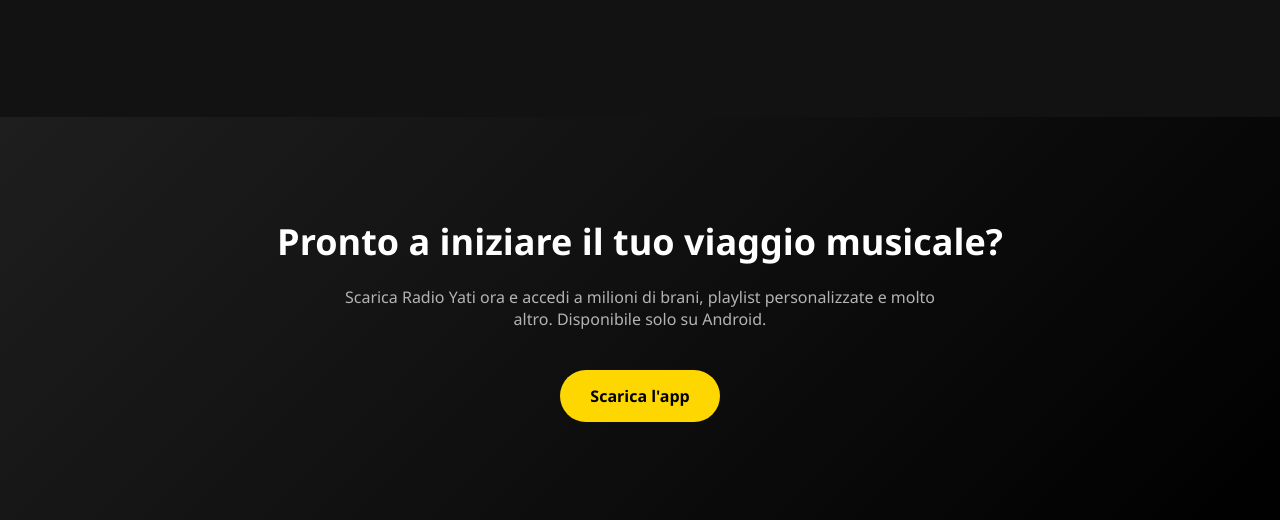
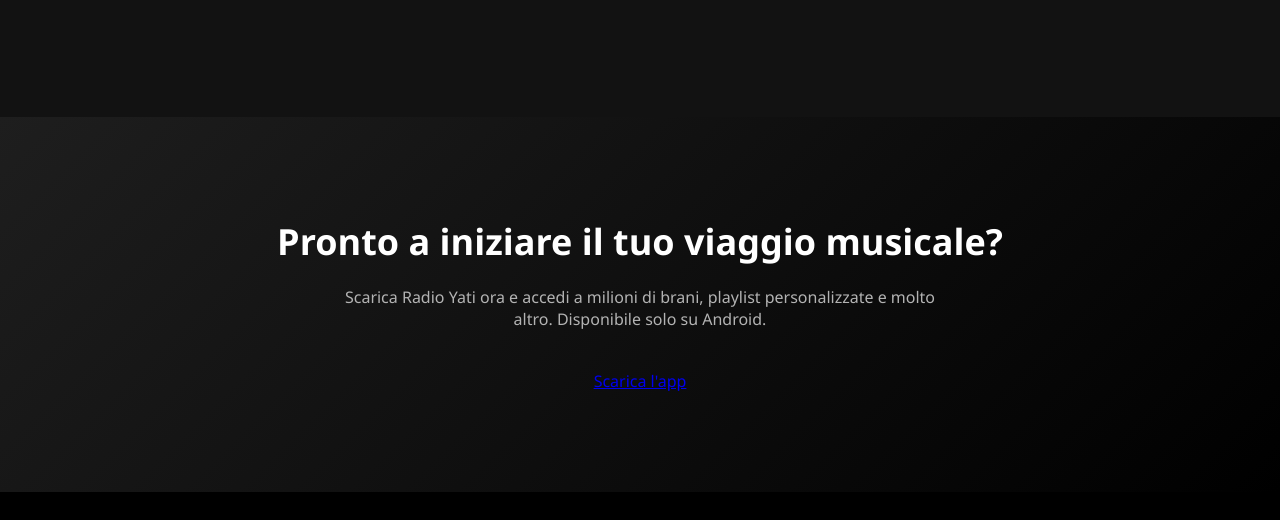
Before and after one commit to filyy5040/radioyati, a plain HTML site: page index.html in a window 1280 px wide. Shown: the part 1894-2414 px from the top of the page. Drawn offline with Linux system fonts and the light colour scheme.

Commit message:
Update index.html

```diff
--- a/index.html
+++ b/index.html
@@ -398,7 +398,6 @@
         <div class="container">
             <div class="hero-content">
                 <h2>La tua musica <span>senza limiti</span>, ovunque tu sia</h2>
-                <p>Scopri milioni di brani, crea le tue playlist personalizzate e ascolta la musica che ami con Radio Yati. Qualità audio premium e raccomandazioni personalizzate per te.</p>
                 <a href="#download" class="btn">Scarica ora</a>
             </div>
         </div>
@@ -449,7 +448,7 @@
         <div class="container">
             <h3>Pronto a iniziare il tuo viaggio musicale?</h3>
             <p>Scarica Radio Yati ora e accedi a milioni di brani, playlist personalizzate e molto altro. Disponibile solo su Android.</p>
-            <a href="https://archive.org/download/radioYATI/app-release.apk" class="btn" id="downloadBtn">Scarica l'app</a>
+            <a href="https://archive.org/download/yatifydownload/app-release.apk">Scarica l'app</a>
         </div>
     </section>
 
```
